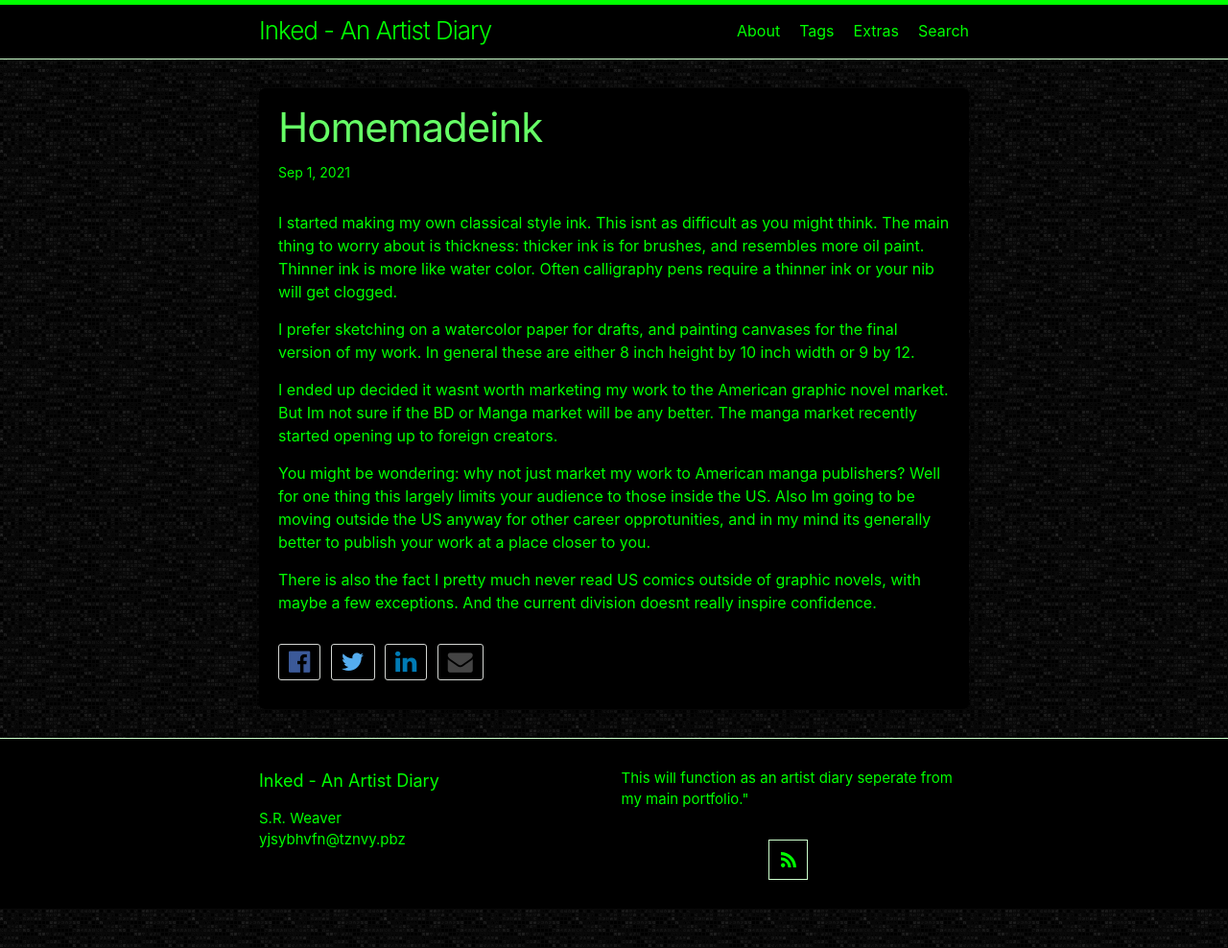
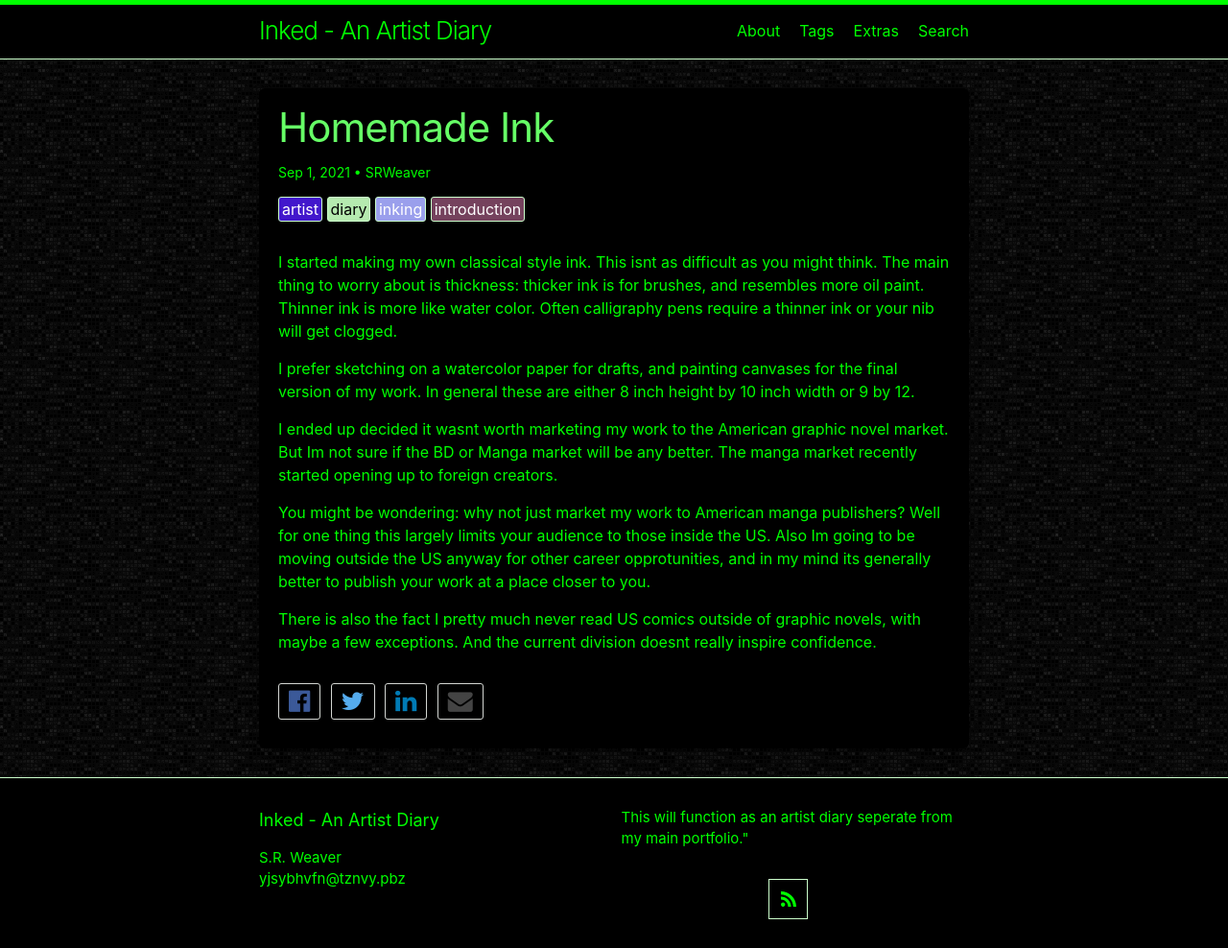
Before and after one commit to LWFlouisa/Inked, a Jekyll site: the page built from _posts/2021-09-01-homemadeink.md, in a window 1280 px wide. Shown: the whole page at 96% size. Built offline with Jekyll 4.4.1, drawn with Linux system fonts in a browser that asks for light colours; our own code applies the rules of GitHub Pages for plain Markdown files.

Commit message:
Update 2021-09-01-homemadeink.md

```diff
--- a/_posts/2021-09-01-homemadeink.md
+++ b/_posts/2021-09-01-homemadeink.md
@@ -1,3 +1,8 @@
+---
+title: Homemade Ink
+author: SRWeaver
+tags: introduction artist inking diary
+---
 I started making my own classical style ink. This isnt as difficult as you might think. The main thing to worry about is thickness: thicker ink is for brushes, and resembles more oil paint. Thinner ink is more like water color. Often calligraphy pens require a thinner ink or your nib will get clogged.
 
 I prefer sketching on a watercolor paper for drafts, and painting canvases for the final version of my work. In general these are either 8 inch height by 10 inch width or 9 by 12.
```
